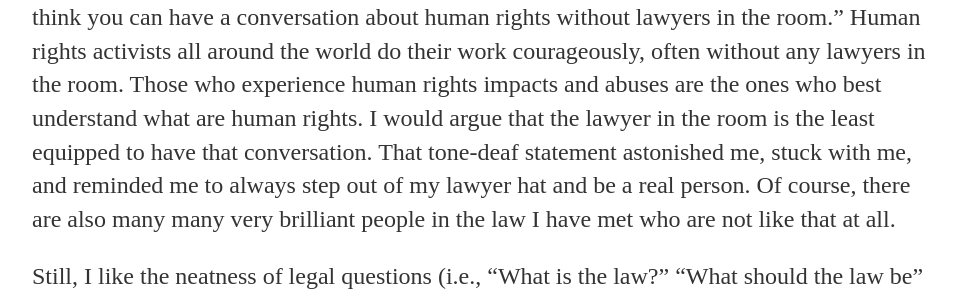
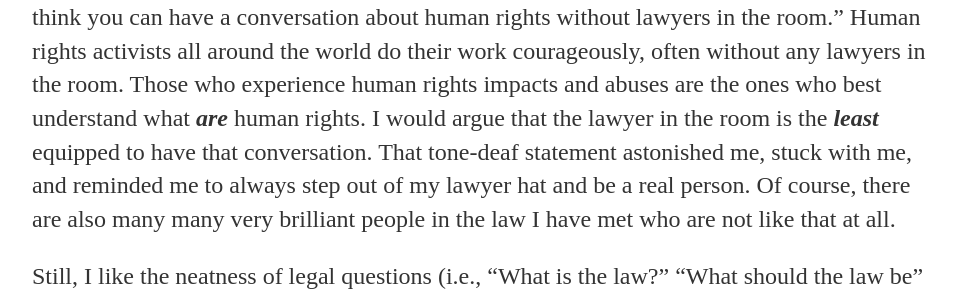
Before and after one commit to onwardjho/onwardjho.github.io, a Jekyll site: the page built from _posts/2017-09-10-onwardjho-update-field-202307.md, in a window 1280 px wide and 900 px high, scrolled down 11942 px. Shown: the part 390-690 px from the top of the window, without its empty margins (160-1119 px from the left). Built offline with Jekyll 4.4.1, drawn with Linux system fonts in a browser that asks for light colours; comment, search, counter and statistics services are not loaded; some of the changed text lies outside the part shown.

Commit message:
Update 2017-09-10-onwardjho-update-field-202307.md

```diff
--- a/_posts/2017-09-10-onwardjho-update-field-202307.md
+++ b/_posts/2017-09-10-onwardjho-update-field-202307.md
@@ -119,7 +119,7 @@ In no way is this an indictment on aid work as a whole. There is a whole lot of
 
 And this is why I say that law school came at the best of times. It has given me the space to process this heartburn. I came to law school looking for something very practical — a set of tools to look at issues that I had dealt with in my career from a different perspective — but I have found myself absorbed in the law at an intellectual level. I found that I enjoyed dissecting legal issues, looking for the right tools to deal with them.
 
-I sometimes find the law frustratingly narrow-minded. Just as a graduate school professor (who has been a mentor over the years and went to law school themselves) had warned me, people in the legal profession can have very narrow apertures of the world. I still cringe at the guest speaker I heard last year, speaking on business & human rights. She said, “I don’t think you can have a conversation about human rights without lawyers in the room.” Human rights activists all around the world do their work courageously, often without any lawyers in the room. Those who experience human rights impacts and abuses are the ones who best understand what are human rights. I would argue that the lawyer in the room is the least equipped to have that conversation. That tone-deaf statement astonished me, stuck with me, and reminded me to always step out of my lawyer hat and be a real person. Of course, there are also many many very brilliant people in the law I have met who are not like that at all.
+I sometimes find the law frustratingly narrow-minded. Just as a graduate school professor (who has been a mentor over the years and went to law school themselves) had warned me, people in the legal profession can have very narrow apertures of the world. I still cringe at the guest speaker I heard last year, speaking on business & human rights. She said, “I don’t think you can have a conversation about human rights without lawyers in the room.” Human rights activists all around the world do their work courageously, often without any lawyers in the room. Those who experience human rights impacts and abuses are the ones who best understand what <b><i>are</i></b> human rights. I would argue that the lawyer in the room is the <b><i>least</i></b> equipped to have that conversation. That tone-deaf statement astonished me, stuck with me, and reminded me to always step out of my lawyer hat and be a real person. Of course, there are also many many very brilliant people in the law I have met who are not like that at all.
 
 Still, I like the neatness of legal questions (i.e., "What is the law?" “What should the law be” is, of course, a far messier question, as the same mentor-professor pointed out). Compared to dealing with intractable questions of conflict and governance, the law just seemed like a refreshing change. I don’t know that law will be my forever career path — going to law school for 3.5 years is the longest I have ever planned anything in my life, but for now, I can see a legal career for myself.
 
```
